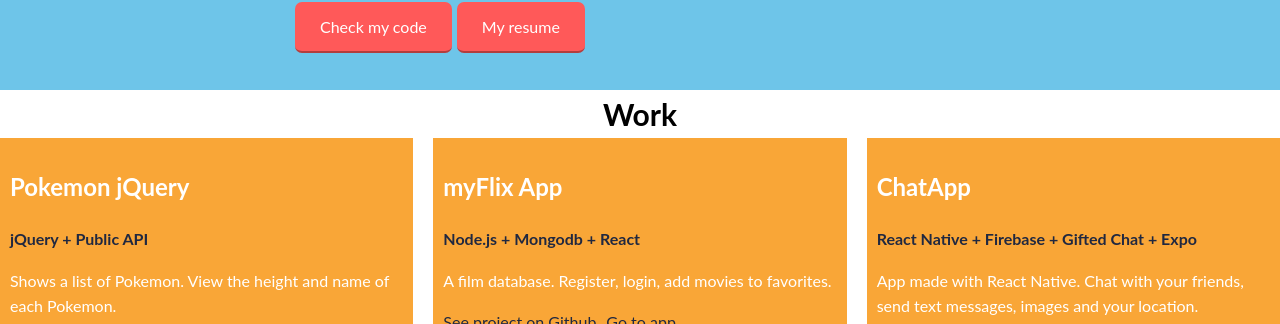
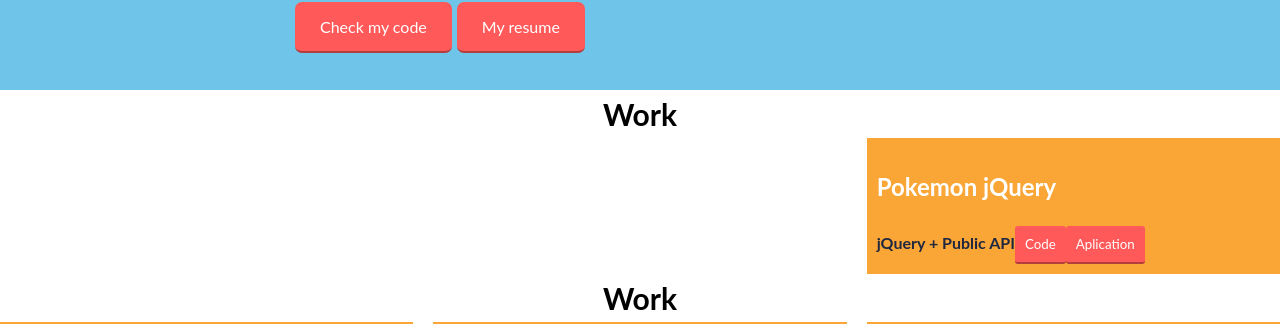
Before and after one commit to joelcmk/portfolio, a React (Create React App) app: page / in a window 1280 px wide. Shown: the part 335-659 px from the top of the page. Built offline with nearby package versions, Linux system fonts and the light colour scheme.

Commit message:
Added WorkCard component

```diff
--- a/src/Pages/Home.js
+++ b/src/Pages/Home.js
@@ -2,6 +2,7 @@
 import '../App.css';
 import Profile from '../Profile';
 import Work from '../Work'
+import WorkCard from '../WorkCard';
 import Footer from '../Footer'
 
 class Home extends Component {
@@ -9,6 +10,7 @@
     return (
       <div className="Home">
         <Profile />
+        <WorkCard />
         <Work />
         <Footer />
       </div>
--- /dev/null
+++ b/src/WorkCard.js
@@ -0,0 +1,22 @@
+import React, { Component } from 'react';
+
+class WorkCard extends Component {
+  render() {
+    return (
+      <section className="home_work"><a id="work"></a>
+        <h1>Work</h1>
+        <div className="grid">
+          <div className="grid__item">
+            <h2><a className="a-work" href="pokemon.html">Pokemon jQuery</a></h2>
+            <span className="work-s">jQuery + Public API</span>
+
+            <button>Code</button>
+            <button>Aplication</button>
+          </div>
+        </div>
+      </section>
+    )
+  }
+}
+
+export default WorkCard;
```
